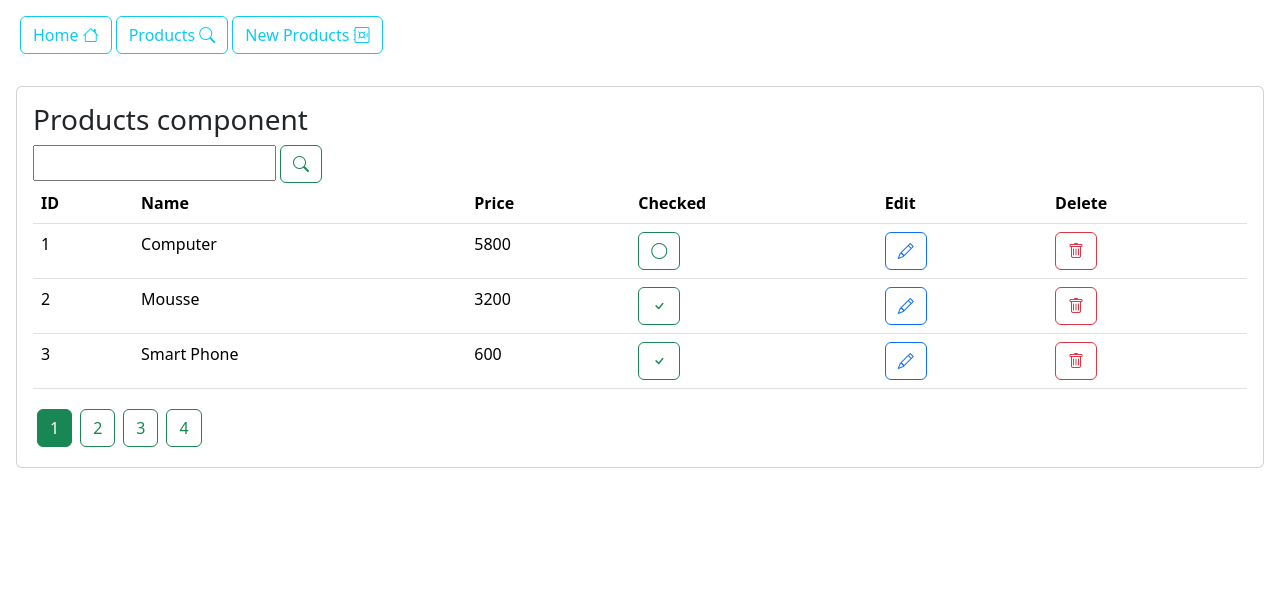
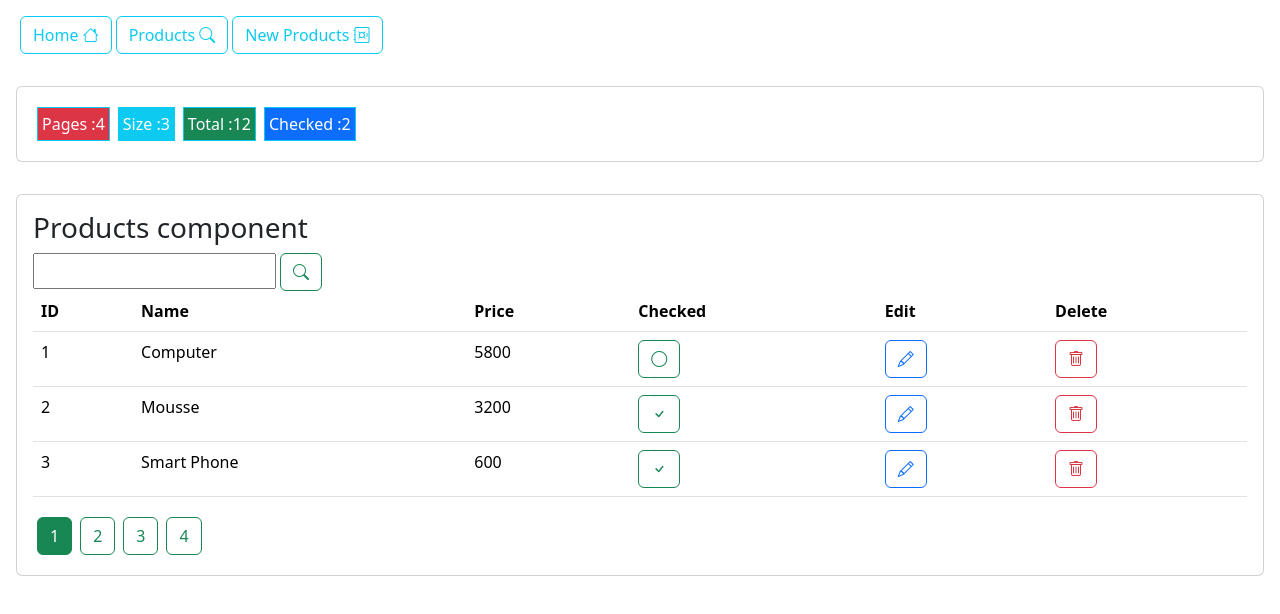
Before and after one commit to McOP81/TP4-Part2-V2, an Angular app: page /products in a window 1280 px wide. Shown: the top 614 px of the page. Built offline with nearby package versions, Linux system fonts and the light colour scheme; data requests are answered from the project's data file.

Commit message:
add dashboard

```diff
--- a/data/db.json
+++ b/data/db.json
@@ -22,12 +22,6 @@
       "id": "37e4",
       "name": "Keyboard",
       "price": 150,
-      "checked": true
-    },
-    {
-      "id": "4",
-      "name": "Computer",
-      "price": 5800,
       "checked": true
     },
     {
@@ -71,6 +65,12 @@
       "name": "Keyboard",
       "price": 150,
       "checked": true
+    },
+    {
+      "id": "9jTqcBz",
+      "name": "HeadPhone",
+      "price": "200",
+      "checked": true
     }
   ]
 }
--- a/src/app/app.component.html
+++ b/src/app/app.component.html
@@ -23,6 +23,7 @@
     </li>
   </ul>
 </nav>
+<app-dashboard></app-dashboard>
 <router-outlet>
 
 </router-outlet>
--- a/src/app/app.module.ts
+++ b/src/app/app.module.ts
@@ -9,6 +9,7 @@ import { HomeComponent } from './home/home.component';
 import {HttpClientModule} from "@angular/common/http";
 import {FormsModule, ReactiveFormsModule} from "@angular/forms";
 import { EditProductComponent } from './edit-product/edit-product.component';
+import { DashboardComponent } from './dashboard/dashboard.component';
 
 @NgModule({
   declarations: [
@@ -16,7 +17,8 @@ import { EditProductComponent } from './edit-product/edit-product.component';
     NewProductComponent,
     ProductsComponent,
     HomeComponent,
-    EditProductComponent
+    EditProductComponent,
+    DashboardComponent
   ],
   imports: [
     BrowserModule,
--- /dev/null
+++ b/src/app/dashboard/dashboard.component.html
@@ -0,0 +1,23 @@
+<div class="p-3">
+  <div class="card">
+    <div class="card-body">
+      <ul class="nav nav-pills">
+        <li>
+          <label class="border border-info p-1 bg-danger text-white m-1">Pages :{{appState.productsState.totalPages}}</label>
+        </li>
+        <li>
+          <label class="border border-info p-1 bg-info text-white m-1">
+            Size :{{appState.productsState.pageSize}}</label>
+        </li>
+        <li>
+          <label class="border border-info p-1 bg-success text-white m-1">
+            Total :{{appState.productsState.totalProducts}}</label>
+        </li>
+        <li>
+          <label class="border border-info p-1 bg-primary text-white m-1">
+            Checked :{{totalCheckedProducts()}}</label>
+        </li>
+      </ul>
+    </div>
+  </div>
+</div>
--- /dev/null
+++ b/src/app/dashboard/dashboard.component.ts
@@ -0,0 +1,18 @@
+import { Component } from '@angular/core';
+import {AppStateService} from "../services/app-state.service";
+
+@Component({
+  selector: 'app-dashboard',
+  templateUrl: './dashboard.component.html',
+  styleUrl: './dashboard.component.css'
+})
+export class DashboardComponent {
+  constructor(public appState:AppStateService) {
+  }
+
+  totalCheckedProducts() {
+    let  checkedProducts =
+      this.appState.productsState.products.filter((p:any)=>p.checked==true);
+    return checkedProducts.length;
+  }
+}
--- a/src/app/edit-product/edit-product.component.html
+++ b/src/app/edit-product/edit-product.component.html
@@ -17,7 +17,7 @@
           <label class="form-label">Checked</label>
           <input type="checkbox" class="form-check-input" formControlName="checked">
         </div>
-        <button [disabled] ="productFormGroup.invalid" class="btn btn-success">Save</button>
+        <button [disabled] ="productFormGroup.invalid" class="btn btn-success">Edit</button>
 
       </form>
     </div>
--- a/src/app/products/products.component.html
+++ b/src/app/products/products.component.html
@@ -2,7 +2,7 @@
   <div class="card">
     <div class="card-body">
       <h3>Products component</h3>
-      <input class="p-1" type="text" [(ngModel)]="keyword" (input)="getProducts()">
+      <input class="p-1" type="text" [(ngModel)]="appState.productsState.keyword" (input)="getProducts()">
       <button (click)="getProducts()" class="btn btn-outline-success ms-1">
         <i class="bi bi-search"></i>
       </button>
@@ -18,7 +18,7 @@
         </tr>
         </thead>
         <tbody>
-        <tr *ngFor="let product of products,let i=index">
+        <tr *ngFor="let product of appState.productsState.products,let i=index">
           <td>{{i+1}}</td>
           <td>{{product.name}}</td>
           <td>{{product.price}}</td>
@@ -41,9 +41,9 @@
         </tbody>
       </table>
       <ul class="nav nav-pills">
-        <li *ngFor="let page of [].constructor(this.totalPages);let i=index">
+        <li *ngFor="let page of [].constructor(this.appState.productsState.totalPages);let i=index">
           <button (click)="handleGotoPage(i+1)"
-                  [ngClass]="currentPage==(i+1)? 'btn btn-success m-1'
+                  [ngClass]="appState.productsState.currentPage==(i+1)? 'btn btn-success m-1'
                   :'btn btn-outline-success m-1'">
             {{(i+1)}}
           </button>
--- a/src/app/products/products.component.ts
+++ b/src/app/products/products.component.ts
@@ -3,6 +3,7 @@ import { Component, OnInit } from '@angular/core';
 import { ProductService } from '../services/product.service';
 import { Product } from '../model/product.model';
 import {Router} from "@angular/router";
+import {AppStateService} from "../services/app-state.service";
 
 @Component({
   selector: 'app-products',
@@ -10,29 +11,24 @@ import {Router} from "@angular/router";
   styleUrls: ['./products.component.css']
 })
 export class ProductsComponent implements OnInit {
-  public products: Array<Product> = [];
-  public keyword: string = "";
-  totalPages:number=0;
-  pageSize:number=3;
-  currentPage:number=1;
-
-  constructor(private productService: ProductService,private router : Router) {}
+  constructor(private productService: ProductService, private router : Router, public appState : AppStateService) {}
 
   ngOnInit() {
     this.getProducts();
   }
 
   getProducts() {
-    this.productService.getProducts(this.keyword,this.currentPage,this.pageSize).subscribe({
+    this.productService.getProducts(this.appState.productsState.keyword,this.appState.productsState.currentPage,this.appState.productsState.pageSize).subscribe({
       next: (resp) => {
-        this.products=resp.body as Product[];
+        this.appState.productsState.products=resp.body as Product[];
         let totalProducts:number=parseInt(resp.headers.get('X-Total-Count')!);
-        this.totalPages = Math.floor(totalProducts / this.pageSize);
+        this.appState.productsState.totalProducts=totalProducts;
+        this.appState.productsState.totalPages = Math.floor(totalProducts / this.appState.productsState.pageSize);
         // this.totalPages = Math.ceil(totalProducts / this.pageSize);
-        if(totalProducts % this.pageSize !=0){
-          this.totalPages=this.totalPages+1;
+        if(totalProducts % this.appState.productsState.pageSize !=0){
+          this.appState.productsState.totalPages=this.appState.productsState.totalPages+1;
         }
-        console.log("totalPages",this.totalPages);
+        console.log("totalPages",this.appState.productsState.totalPages);
       },
       error: err => {
         console.error(err);
@@ -55,7 +51,7 @@ export class ProductsComponent implements OnInit {
     if (confirm("Etes vous sure?!")) {
       this.productService.deleteProduct(product).subscribe({
         next: () => {
-          this.products = this.products.filter(p => p.id !== product.id);
+          this.appState.productsState.products = this.appState.productsState.products.filter((p:any) => p.id !== product.id);
         },
         error: err => {
           console.error(err);
@@ -80,7 +76,7 @@ export class ProductsComponent implements OnInit {
   // }
 
   handleGotoPage(page: number) {
-    this.currentPage=page;
+    this.appState.productsState.currentPage=page;
     this.getProducts();
   }
 
--- /dev/null
+++ b/src/app/services/app-state.service.ts
@@ -0,0 +1,18 @@
+import { Injectable } from '@angular/core';
+import {Product} from "../model/product.model";
+
+@Injectable({
+  providedIn: 'root'
+})
+export class AppStateService {
+  public productsState:any ={
+    products :[],
+    keyword : "",
+    totalPages:0,
+    pageSize:3,
+    currentPage:1,
+    totalProducts:0,
+  }
+
+  constructor() { }
+}
```
Also changed, not shown: src/app/dashboard/dashboard.component.css (added), 2 other files (tests, documents, lock files or other folders).
